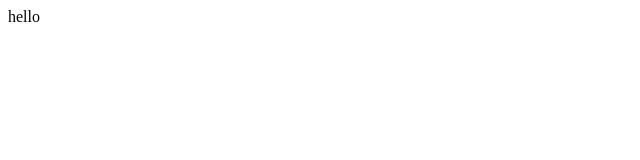
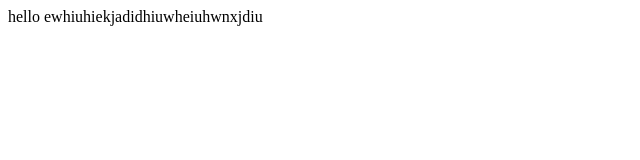
Before and after one commit to pavansuresh18/pract2, a plain HTML site: page index.html in a window 1280 px wide. Shown: the whole page, without its empty margins (0-640 px from the left). Drawn offline with Linux system fonts and the light colour scheme.

Commit message:
test1 is updated

```diff
--- a/index.html
+++ b/index.html
@@ -6,5 +6,6 @@
 </head>
 <body>
 hello
+ewhiuhiekjadidhiuwheiuhwnxjdiu
 </body>
 </html>
```
